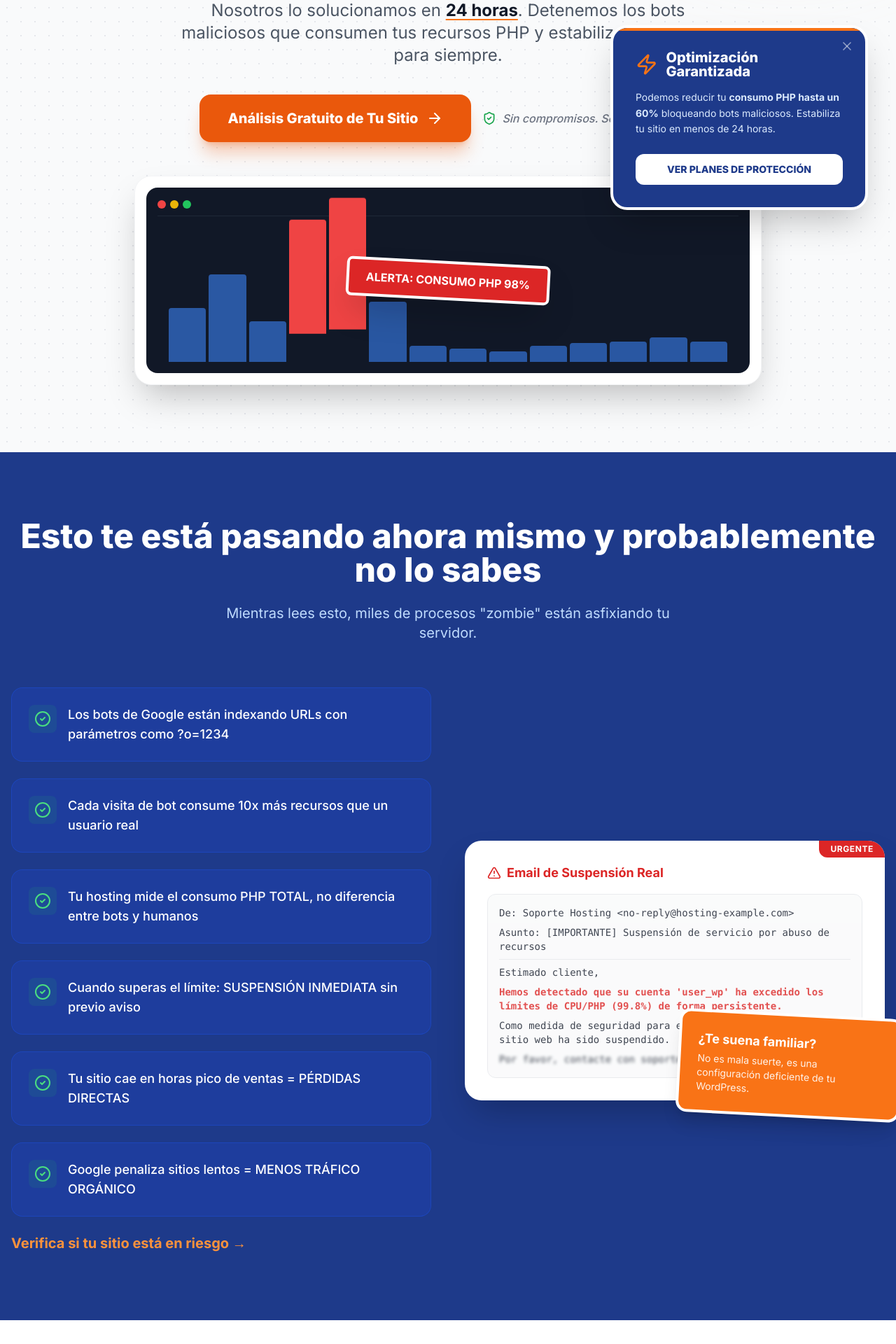
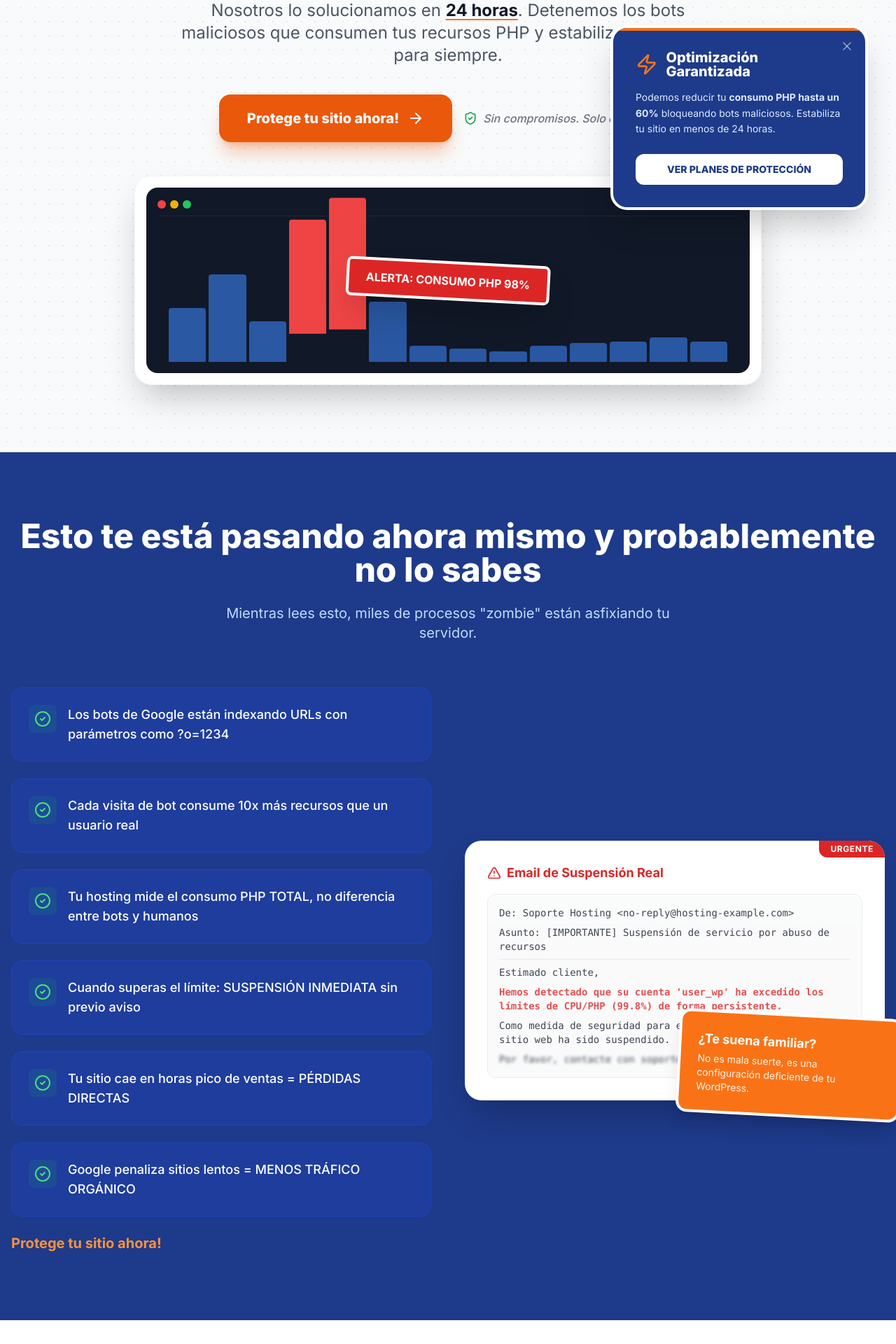
Before and after one commit to KannemanM/wp-shield, a React (Vite) app: page / in a window 1280 px wide. Shown: the part 460-2380 px from the top of the page at 70% size. Built offline with nearby package versions, Linux system fonts and the light colour scheme.

Commit message:
Copy: change CTAs to 'Protege tu sitio ahora!'

```diff
--- a/components/FinalCTA.tsx
+++ b/components/FinalCTA.tsx
@@ -44,7 +44,7 @@ export const FinalCTA: React.FC = () => {
                   AGENDAR LLAMADA 15 MIN
                 </button>
                 <button className="bg-blue-600/20 hover:bg-blue-600/40 text-blue-100 px-8 py-4 rounded-2xl font-bold transition-colors">
-                  📋 VER ANÁLISIS GRATUITO
+                  📋 PROTEGE TU SITIO AHORA!
                 </button>
               </div>
 
--- a/components/Hero.tsx
+++ b/components/Hero.tsx
@@ -23,7 +23,7 @@ export const Hero: React.FC<{ id?: string }> = ({ id }) => {
 
         <div className="flex flex-col sm:flex-row items-center justify-center gap-4 mb-12">
           <button className="w-full sm:w-auto bg-orange-600 hover:bg-orange-700 text-white px-10 py-5 rounded-2xl font-extrabold text-xl shadow-xl shadow-orange-600/30 transition-all transform hover:scale-105 flex items-center justify-center gap-3">
-            Análisis Gratuito de Tu Sitio
+            Protege tu sitio ahora!
             <ArrowRight className="w-6 h-6" />
           </button>
           <div className="flex items-center gap-2 text-gray-500 font-medium italic">
--- a/components/ProblemSection.tsx
+++ b/components/ProblemSection.tsx
@@ -36,7 +36,7 @@ export const ProblemSection: React.FC = () => {
             ))}
 
             <button className="mt-8 text-orange-400 font-bold text-xl flex items-center gap-2 hover:translate-x-2 transition-transform">
-              Verifica si tu sitio está en riesgo →
+              Protege tu sitio ahora!
             </button>
           </div>
 
```
